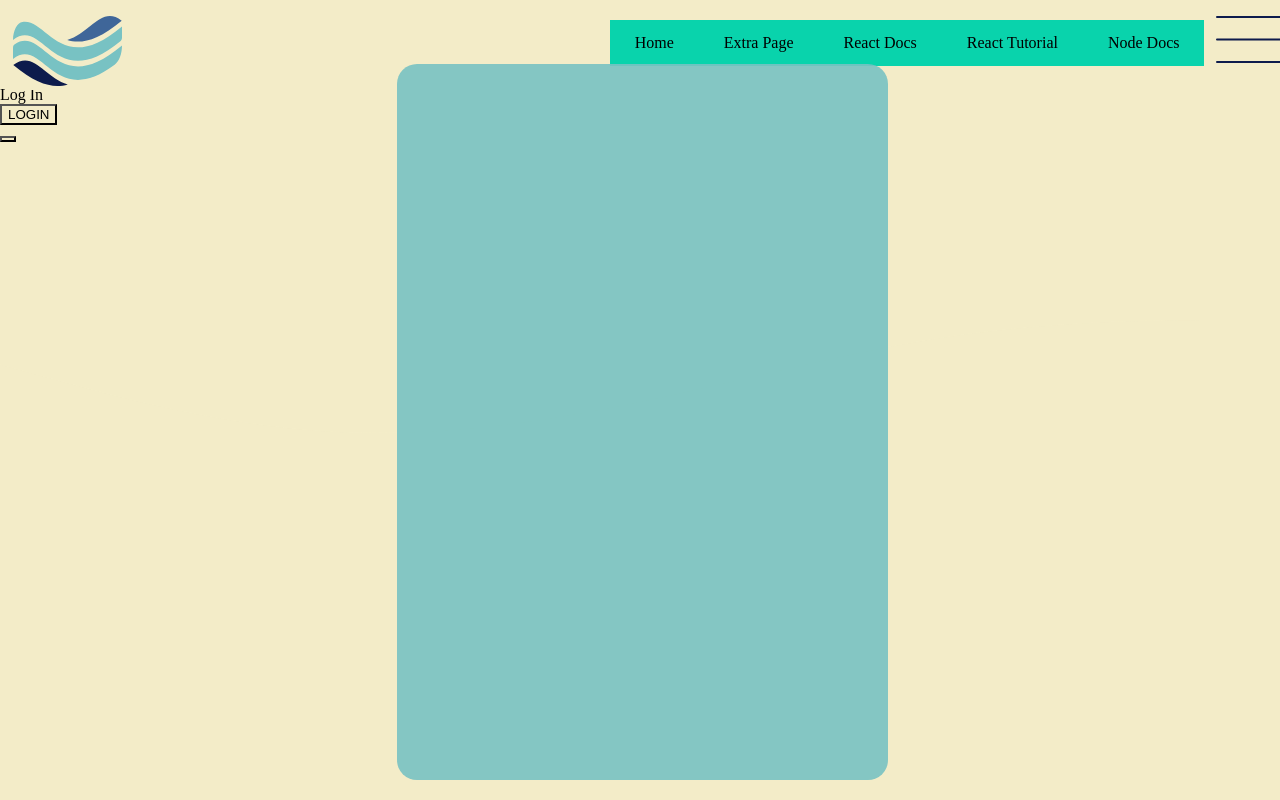
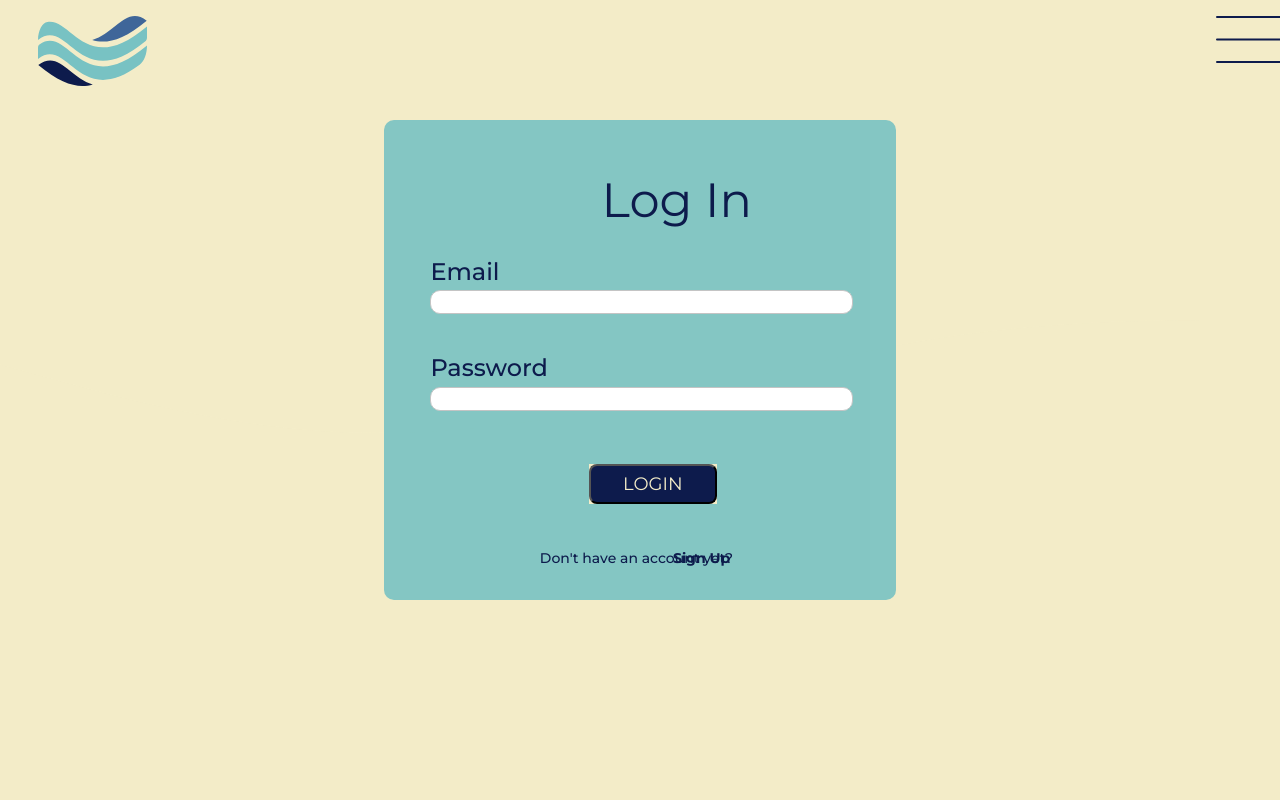
Before and after one commit to annavillena/resDeck, a React (Create React App) app in the folder client/: page /Login in a window 1280 px wide. Built offline with nearby package versions, Linux system fonts and the light colour scheme.

Commit message:
login w/ some interactions, see dummy credentials

```diff
--- a/client/src/App.js
+++ b/client/src/App.js
@@ -11,7 +11,6 @@ import Login from "./components/Login";
 const App = () => {
   return (
     <div>
-      <NavBar />
       <Switch>
         <Route exact path="/Home" component={Feed} />
         <Route exact path="/Login" component={Login} />
--- a/client/src/components/Login.css
+++ b/client/src/components/Login.css
@@ -35,10 +35,10 @@
 
 .rect{
     position: absolute;
-    left: 31.04%;
-    right: 30.62%;
-    top: 17%;
-    bottom: 30%;
+    left: 50vw;
+    top: 45vh;
+    width: 40vw;
+    height: 60vh;
 
     background: rgba(120, 194, 195, 0.9);
     border-radius: 10px;
@@ -46,8 +46,8 @@
 
 .loginTitle{
     position: absolute;
-    left: 45%;
-    top: 27.26%;
+    left: 47vw;
+    top: 25vh;
     bottom: 79.98%;
 
     font-family: Montserrat;
@@ -64,70 +64,134 @@
     color: #0D1B4C;
 }
 
-.inputs{
+.emailHeading{
     position: absolute;
-    left: 39vw;
-    top: 22vh;
+    left: 9.06%;
+    right: 57.25%;
+    top: 28.79%;
+    bottom: 65.8%;
+
+    /* Sign Up Text */
+
+    font-family: Montserrat;
+    font-style: normal;
+    font-weight: 500;
+    font-size: 24px;
+    line-height: 29px;
+    display: flex;
+    align-items: center;
+
+    color: #0D1B4C;
+    background-color:transparent;
 }
 
-.inputBoxFirst{
+.passHeading{
     position: absolute;
-    left: 33.24%;
-    right: 51.54%;
-    top: 22.55%;
-    width: 15vw;
-    height: 3vh;
+    left: 9.06%;
+    right: 63.82%;
+    top: 48.65%;
+    bottom: 45.7%;
 
-    background: #FFFFFF;
-    border: 1px solid #888888;
-    box-sizing: border-box;
-    border-radius: 10px;
-}
+    /* Sign Up Text */
 
-.inputBoxLast{
-    position: absolute;
-    left: 51.24%;
-    right: 51.54%;
-    top: 22.55%;
-    width: 15vw;
-    height: 3vh;
+    font-family: Montserrat;
+    font-style: normal;
+    font-weight: 500;
+    font-size: 24px;
+    line-height: 29px;
+    display: flex;
+    align-items: center;
 
-    background: #FFFFFF;
-    border: 1px solid #888888;
-    box-sizing: border-box;
-    border-radius: 10px;
+    color: #0D1B4C;
+    background-color: transparent;
 }
 
 .inputBoxEmail{
     position: absolute;
-    left: 33.24%;
-    right: 51.54%;
-    top: 30.55%;
-    width: 33vw;
-    height: 3vh;
+    left: 9.06%;
+    right: 9.05%;
+    top: 35.48%;
+    bottom: 56.58%;
 
     background: #FFFFFF;
-    border: 1px solid #888888;
+    border: 1px solid #C4C4C4;
     box-sizing: border-box;
     border-radius: 10px;
 }
 
 .inputBoxPass{
     position: absolute;
-    left: 33.24%;
-    right: 51.54%;
-    top: 38.55%;
-    width: 33vw;
-    height: 3vh;
+    left: 9.06%;
+    right: 9.05%;
+    top: 55.55%;
+    bottom: 36.5%;
 
     background: #FFFFFF;
-    border: 1px solid #888888;
+    border: 1px solid #C4C4C4;
     box-sizing: border-box;
     border-radius: 10px;
 }
 
+.noAccount{
+    /* Don’t have an account? Sign up */
+    position: absolute;
+    left: 30.44%;
+    right: 29.17%;
+    top: 88.74%;
+    bottom: 5.84%;
+
+    font-family: Montserrat;
+    font-style: normal;
+    font-weight: 500;
+    font-size: 14px;
+    line-height: 17px;
+    display: flex;
+    align-items: center;
+
+    color: #0D1B4C;
+    background-color: transparent;
+}
+
+.noAccountBold{
+    /* Don’t have an account? Sign up */
+    position: absolute;
+    left: 56.44%;
+    right: 29.17%;
+    top: 88.74%;
+    bottom: 5.84%;
+
+    font-family: Montserrat;
+    font-style: bold;
+    font-weight: 500;
+    font-size: 14px;
+    line-height: 17px;
+    display: flex;
+    align-items: center;
+
+    color: #0D1B4C;
+    background-color: transparent;
+}
+
+b{
+    background-color:transparent
+}
+
+.loginBtnPosition{
+   position: absolute;
+   top: 58%;
+   left: 46%;
+}
+
 .loginBtn{
-    position: absolute;
-    left: 48vw;
-    top: 60vh;
+   font-family: Montserrat;
+   font-style: normal;
+   font-weight: normal;
+   font-size: 18px;
+   line-height: 24px;
+   border-radius: 8px;
+   height: 5vh;
+   width: 10vw;
+
+   background-color: #0D1B4C;
+   color:#F3ECC8;
 }
--- a/client/src/components/Login.js
+++ b/client/src/components/Login.js
@@ -1,9 +1,35 @@
-import React from 'react';
-import './Feed.css';
+import React, {useState} from 'react';
+import './Login.css';
 import SampleResume from "./sampleRes.jpg"
 import {Button, ButtonGroup, ToggleButton, Radio} from 'react-bootstrap'
+import Feed from "./Feed"
+import SignIn from "./SignIn"
 
 const Login = () => {
+
+    const [loggedIn, setLoggedIn] = useState(false);
+    const [user, setUser] = useState("");
+    const [pass, setPass] = useState("");
+    const [noAccount, setNoAccount] = useState(false);
+    const dummyUser = "resDeck@admin.com";
+    const dummyPass = "1234";
+
+    function onClickButton(user, pass){
+        if(user == dummyUser && pass == dummyPass){
+            setLoggedIn(true);
+        }
+    }
+
+    function onClickSignUp(){
+        setNoAccount(true);
+    }
+
+    if(loggedIn){
+        return (<Feed/>);
+    }
+    else if(noAccount){
+        return (<div>Sign In Page Here!!</div>);
+    }
     return (
         <div>
 
@@ -30,14 +56,24 @@ const Login = () => {
                 </svg>
             </div>
 
-           <div className="rect"></div>
+           <div className="rect">
+               <div className = "emailHeading">Email</div>
+               <input type="text" onInput={e => {setUser(e.target.value)}} className="inputBoxEmail"/>
+               <div className = "passHeading">Password</div>
+               <input type="text" onInput={e => {setPass(e.target.value)}} className="inputBoxPass"/>
+               <div className = "noAccount">Don't have an account yet?</div>
+               <div className = "noAccountBold"><b onClick = {() => {onClickSignUp()}}>Sign Up</b></div>
+           </div>
+
+           <div>{user}</div>
+           <div>{pass}</div>
+
            <div className = "loginTitle">Log In</div>
 
 
-         <div className="loginBtn"><Button variant="primary">LOGIN</Button></div>
-         <button>
+           <div className='loginBtnPosition'><Button className="loginBtn" onClick = {()=>{onClickButton(user, pass)}}>LOGIN</Button></div>
 
-         </button>
+
 
         </div>
     )
--- a/client/src/components/SignIn.css
+++ b/client/src/components/SignIn.css
@@ -1,6 +1,5 @@
 @import url('https://fonts.googleapis.com/css2?family=Lato:ital,wght@0,100;0,300;0,400;0,700;0,900;1,100;1,300;1,400;1,700;1,900&display=swap');
-@import url('https://fonts.googleapis.com/css2?family=Montserrat:ital,wght@0,100;0,300;0,400;0,700;0,900;1,100;1,300;1,400;1,700;1,900&display=swap');
-
+@import url('https://fonts.googleapis.com/css2?family=Montserrat:wght@300;400;500;600;700&display=swap');
 
 .left-side-navbar {
     display: flex;
@@ -35,10 +34,12 @@
 
 .rect{
     position: absolute;
-    left: 31.04%;
-    right: 30.62%;
-    top: 8%;
-    bottom: 2.54%;
+    top: 50%;
+    left: 50%;
+    -ms-transform: translate(-50%, -50%);
+    transform: translate(-50%, -50%);
+    height: 93vh;
+    width: 34vw;
 
     background: rgba(120, 194, 195, 0.9);
     border-radius: 20px;
@@ -46,15 +47,15 @@
 
 .signUpTitle{
     position: absolute;
-    left: 45%;
-    top: 7.26%;
-    bottom: 79.98%;
+    top: 8.8%;
+    left: 50%;
+    -ms-transform: translate(-50%, -50%);
+    transform: translate(-50%, -50%);
 
     font-family: Montserrat;
     font-style: normal;
-    font-weight: normal;
-    font-size: 48px;
-    line-height: 59px;
+    font-weight: 400;
+    font-size: 38px;
     /* identical to box height */
 
     display: flex;
@@ -64,19 +65,12 @@
     color: #0D1B4C;
 }
 
-.inputs{
-    position: absolute;
-    left: 39vw;
-    top: 22vh;
-}
-
 .inputBoxFirst{
     position: absolute;
-    left: 33.24%;
-    right: 51.54%;
-    top: 22.55%;
-    width: 15vw;
-    height: 3vh;
+    left: 35.5%;
+    top: 18%;
+    width: 13vw;
+    height: 4vh;
 
     background: #FFFFFF;
     border: 1px solid #888888;
@@ -86,11 +80,10 @@
 
 .inputBoxLast{
     position: absolute;
-    left: 51.24%;
-    right: 51.54%;
-    top: 22.55%;
-    width: 15vw;
-    height: 3vh;
+    right: 35.5%;
+    top: 18%;
+    width: 13vw;
+    height: 4vh;
 
     background: #FFFFFF;
     border: 1px solid #888888;
@@ -100,11 +93,10 @@
 
 .inputBoxEmail{
     position: absolute;
-    left: 33.24%;
-    right: 51.54%;
-    top: 30.55%;
-    width: 33vw;
-    height: 3vh;
+    left: 35.5%;
+    top: 26.6%;
+    width: 28.7vw;
+    height:4vh;
 
     background: #FFFFFF;
     border: 1px solid #888888;
@@ -114,11 +106,10 @@
 
 .inputBoxPass{
     position: absolute;
-    left: 33.24%;
-    right: 51.54%;
-    top: 38.55%;
-    width: 33vw;
-    height: 3vh;
+    left: 35.5%;
+    top: 36%;
+    width: 28.7vw;
+    height: 4vh;
 
     background: #FFFFFF;
     border: 1px solid #888888;
@@ -128,11 +119,10 @@
 
 .inputBoxInterested{
     position: absolute;
-    left: 33.24%;
-    right: 51.54%;
-    top: 80.55%;
-    width: 33vw;
-    height: 3vh;
+    left: 35.5%;
+    top: 79%;
+    width: 28.7vw;
+    height: 4vh;
 
     background: #FFFFFF;
     border: 1px solid #888888;
@@ -142,32 +132,40 @@
 
 .radioButtons{
     position: absolute;
-    left: 33vw;
-    top: 47vh;
+    left: 35.5%;
+    top: 45.5%;
     vertical-align: middle;
     margin: 0;
     float: left;
 
-
     font-family: Montserrat;
     font-style: normal;
     font-weight: 500;
-    font-size: 24px;
+    font-size: 21px;
 
     color: #3F6699;
 }
 
+.job-seeker{
+    margin-right: 7px;
+}
+
+.professional{
+    margin-left: 36px;
+    margin-right: 7px;
+}
+
 .signHeadingFirst{
     position: absolute;
-    left: 33.24%;
-    top: 18.34%;
+    left: 35.5%;
+    top: 14%;
 
     /* Sign Up Text */
 
     font-family: Montserrat;
     font-style: normal;
     font-weight: 500;
-    font-size: 24px;
+    font-size: 20px;
     line-height: 29px;
     display: flex;
     align-items: center;
@@ -177,15 +175,15 @@
 
 .signHeadingLast{
     position: absolute;
-    left: 51.24%;
-    top: 18.34%;
+    left : 51.5%;
+    top: 14%;
 
     /* Sign Up Text */
 
     font-family: Montserrat;
     font-style: normal;
     font-weight: 500;
-    font-size: 24px;
+    font-size: 20px;
     line-height: 29px;
     display: flex;
     align-items: center;
@@ -195,15 +193,15 @@
 
 .signHeadingEmail{
     position: absolute;
-    left: 33.24%;
-    top: 26.72%;
+    left: 35.5%;
+    top: 22.9%;
 
     /* Sign Up Text */
 
     font-family: Montserrat;
     font-style: normal;
     font-weight: 500;
-    font-size: 24px;
+    font-size: 20px;
     line-height: 29px;
     display: flex;
     align-items: center;
@@ -213,15 +211,15 @@
 
 .signHeadingPass{
     position: absolute;
-    left: 33.24%;
-    top: 34.72%;
+    left: 35.5%;
+    top: 32%;
 
     /* Sign Up Text */
 
     font-family: Montserrat;
     font-style: normal;
     font-weight: 500;
-    font-size: 24px;
+    font-size: 20px;
     line-height: 29px;
     display: flex;
     align-items: center;
@@ -231,13 +229,13 @@
 
 .signHeadingRole{
     position: absolute;
-    left: 33.24%;
-    top: 43.72%;
+    left: 35.5%;
+    top: 42.22%;
 
     font-family: Montserrat;
     font-style: normal;
     font-weight: 500;
-    font-size: 24px;
+    font-size: 20px;
     line-height: 29px;
     display: flex;
     align-items: center;
@@ -247,13 +245,13 @@
 
 .signHeadingInterested{
     position: absolute;
-    left: 33.24%;
-    top: 77.72%;
+    left: 35.5%;
+    top: 75%;
 
     font-family: Montserrat;
     font-style: normal;
     font-weight: 500;
-    font-size: 24px;
+    font-size: 20px;
     line-height: 29px;
     display: flex;
     align-items: center;
@@ -261,20 +259,79 @@
     color: #3F6699;
 }
 
-.signBtn{
+.addResume{
     position: absolute;
-    left: 45vw;
-    top: 85vh;
-}
+    top: 56.5%;
+    left: 50%;
+    -ms-transform: translate(-50%, -50%);
+    transform: translate(-50%, -50%);
+    width: 23vw;
+    height: 67px;
 
-.addRes{
-    position: absolute;
-    left: 38vw;
-    top: 53vh;
+    border:#3F6699;
+    border-width: 2px;
+    border-style: dashed;
+    border-radius: 15px;
+    padding: 6px 10px 6px 10px;
 }
 
 .addHeadshot{
     position: absolute;
-    left: 38vw;
-    top: 64vh;
+    top: 68%;
+    left: 50%;
+    -ms-transform: translate(-50%, -50%);
+    transform: translate(-50%, -50%);
+    width: 23vw;
+    height: 67px;
+
+    border:#3F6699;
+    border-width: 2px;
+    border-style: dashed;
+    border-radius: 15px;
+    padding: 6px 10px 6px 10px;
 }
+
+.resume-txt{
+    font-family: Montserrat;
+    font-style: normal;
+    font-weight: 500;
+    font-size: 20px;
+    line-height: 29px;
+    align-items: center;
+
+    color: #3F6699;
+
+    position: absolute;
+    top: 55.2%;
+    left: 44%;
+}
+
+.signBtnPosition{
+    position: absolute;
+   top: 90%;
+   left: 50%;
+   -ms-transform: translate(-50%, -50%);
+   transform: translate(-50%, -50%);
+}
+
+.signBtn{
+   font-family: Montserrat;
+   font-style: normal;
+   font-weight: normal;
+   font-size: 18px;
+   line-height: 24px;
+   border-radius: 8px;
+
+   background-color: #0D1B4C;
+   color:#F3ECC8;
+
+   align-items: center;
+}
+
+textarea:focus, input:focus{
+    outline: none;
+}
+
+textarea, input{
+    padding: 8px;
+}
```
